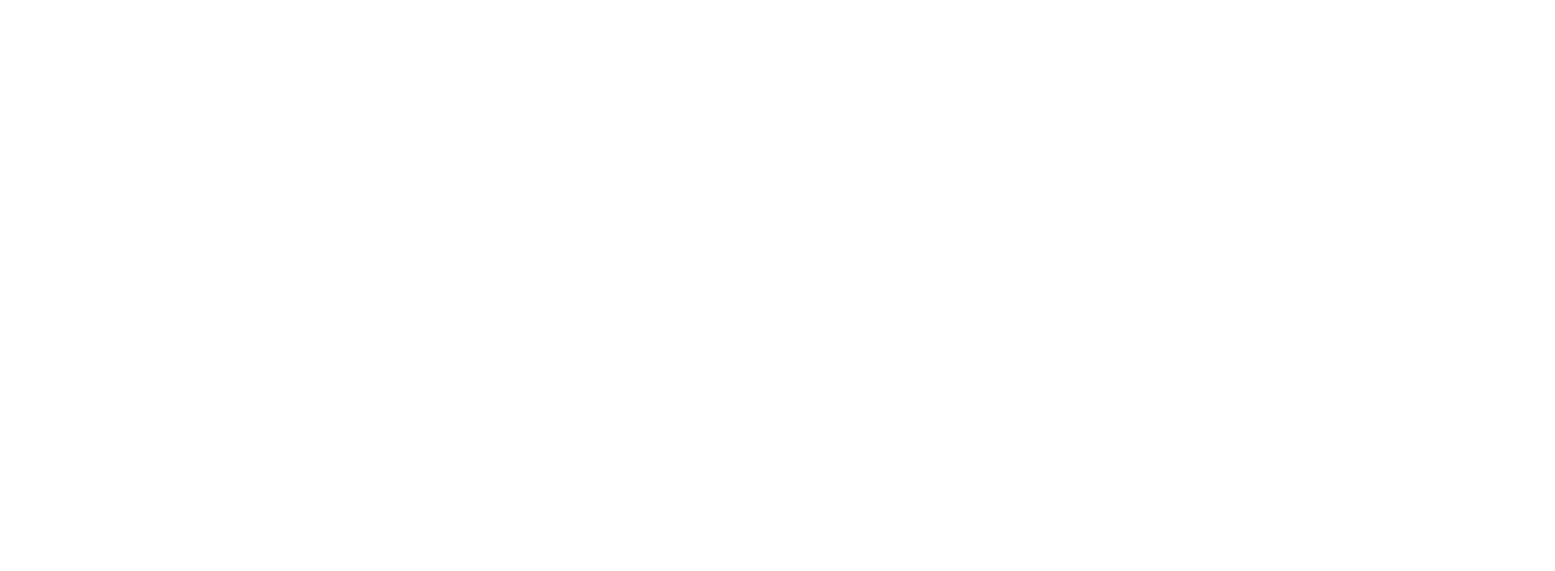
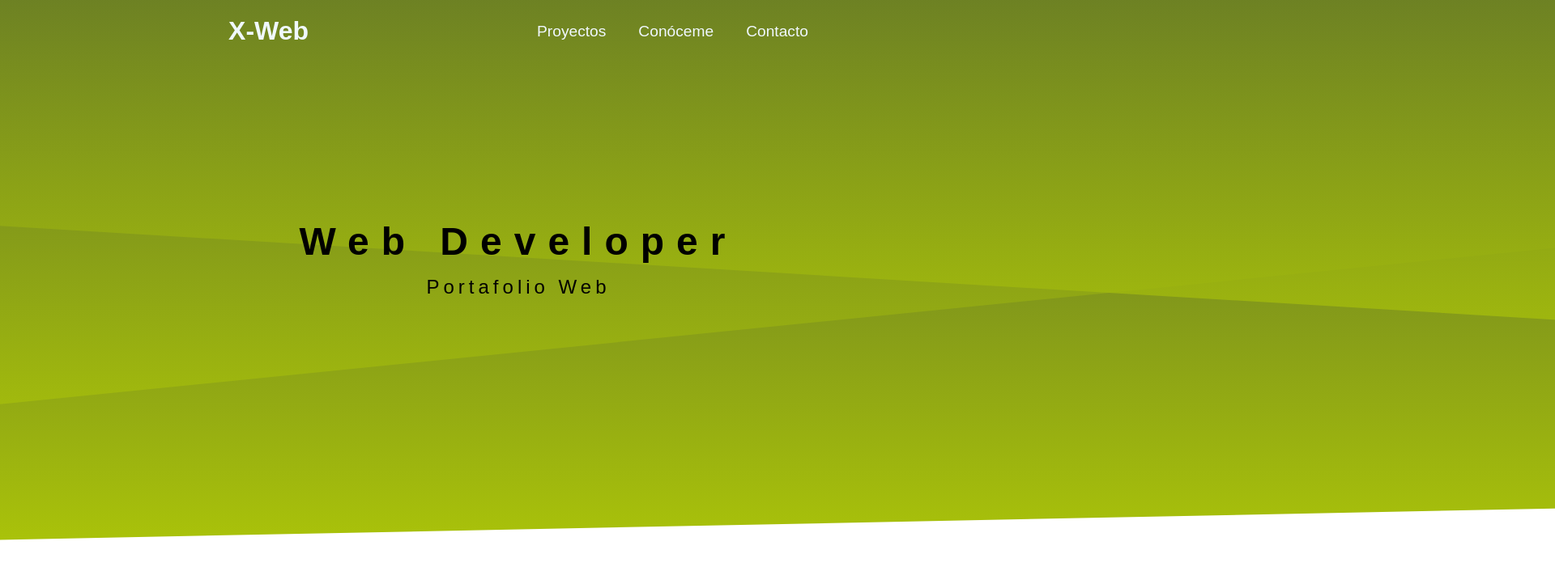
Before and after one commit to Scripts24/typing-and-wave-effect-CSS, a plain HTML site: page index.html in a window 1280 px wide. Shown: the top 706 px of the page at 81% size, 1920 px wide, since content can reach past the window. Drawn offline with Linux system fonts and the light colour scheme; a web font is replaced by a local one.

Commit message:
wave effect

```diff
--- a/css/style.css
+++ b/css/style.css
@@ -1,12 +1,79 @@
 @import url('https://fonts.googleapis.com/css2?family=Sedan:ital@0;1&display=swap');
 
-*{
-    margin: 0;
-    padding: 0;
-    box-sizing: border-box;
+* {
+    margin         : 0;
+    padding        : 0;
+    box-sizing     : border-box;
     text-decoration: none;
 }
 
-body{
+body {
     font-family: 'Sedan', sans-serif;
+    overflow-x : hidden;
 }
+
+#wave {
+    position   : absolute;
+    z-index    : -1;
+    height     : 85vh;
+    margin-left: -1000px;
+    animation  : onda 8s linear infinite alternate;
+}
+
+@keyframes onda {
+    from {
+        margin-left: 0px;
+    }
+}
+
+header {
+    height         : 85vh;
+    display        : flex;
+    flex-direction : column;
+    justify-content: space-between;
+}
+
+.menu {
+    display        : flex;
+    justify-content: space-evenly;
+    margin-top     : 20px;
+}
+
+.menu h2 {
+    font-size: 2em;
+    color    : aliceblue;
+}
+
+.menu nav {
+    display    : flex;
+    gap        : 40px;
+    align-items: center;
+}
+
+.menu nav a {
+    font-size: 1.2em;
+    color    : aliceblue;
+}
+
+.menu nav a:hover {
+    border-bottom: 2px solid aliceblue;
+}
+
+.contenedor {
+    position : absolute;
+    top      : 40%;
+    left     : 50%;
+    transform: translate(-50%, -50%)
+}
+
+.contenedor h1 {
+    font-size     :3em;
+    letter-spacing: 15px;
+    margin-bottom : 15px;
+}
+
+.contenedor .contenedor-texto p {
+    font-size     : 1.5em;
+    letter-spacing: 5px;
+    text-align    : center;
+}
--- a/index.html
+++ b/index.html
@@ -1,12 +1,68 @@
 <!DOCTYPE html>
 <html lang="es">
+
 <head>
     <meta charset="UTF-8">
     <meta name="viewport" content="width=device-width, initial-scale=1.0">
     <title>Efecto typing y wave - solo CSS</title>
     <link rel="stylesheet" href="./css/style.css">
 </head>
+
 <body>
 
+    <header>
+
+        <svg id="wave" style="transform:rotate(180deg); transition: 0.3s" viewBox="0 0 1440 290" version="1.1"
+            xmlns="http://www.w3.org/2000/svg">
+            <defs>
+                <linearGradient id="sw-gradient-0" x1="0" x2="0" y1="1" y2="0">
+                    <stop stop-color="rgba(82, 100, 47, 1)" offset="0%"></stop>
+                    <stop stop-color="rgba(171, 196, 9, 1)" offset="100%"></stop>
+                </linearGradient>
+            </defs>
+            <path style="transform:translate(0, 0px); opacity:1" fill="url(#sw-gradient-0)"
+                d="M0,29L1440,0L2880,87L4320,203L5760,174L7200,116L8640,58L10080,87L11520,29L12960,116L14400,0L15840,87L17280,174L18720,87L20160,116L21600,87L23040,116L24480,203L25920,0L27360,116L28800,0L30240,203L31680,203L33120,0L34560,145L34560,290L33120,290L31680,290L30240,290L28800,290L27360,290L25920,290L24480,290L23040,290L21600,290L20160,290L18720,290L17280,290L15840,290L14400,290L12960,290L11520,290L10080,290L8640,290L7200,290L5760,290L4320,290L2880,290L1440,290L0,290Z">
+            </path>
+            <defs>
+                <linearGradient id="sw-gradient-1" x1="0" x2="0" y1="1" y2="0">
+                    <stop stop-color="rgba(82, 100, 47, 1)" offset="0%"></stop>
+                    <stop stop-color="rgba(171, 196, 9, 1)" offset="100%"></stop>
+                </linearGradient>
+            </defs>
+            <path style="transform:translate(0, 50px); opacity:0.9" fill="url(#sw-gradient-1)"
+                d="M0,145L1440,0L2880,232L4320,116L5760,87L7200,87L8640,203L10080,261L11520,145L12960,145L14400,261L15840,145L17280,232L18720,232L20160,232L21600,87L23040,174L24480,203L25920,145L27360,261L28800,116L30240,174L31680,203L33120,232L34560,145L34560,290L33120,290L31680,290L30240,290L28800,290L27360,290L25920,290L24480,290L23040,290L21600,290L20160,290L18720,290L17280,290L15840,290L14400,290L12960,290L11520,290L10080,290L8640,290L7200,290L5760,290L4320,290L2880,290L1440,290L0,290Z">
+            </path>
+            <defs>
+                <linearGradient id="sw-gradient-2" x1="0" x2="0" y1="1" y2="0">
+                    <stop stop-color="rgba(82, 100, 47, 1)" offset="0%"></stop>
+                    <stop stop-color="rgba(171, 196, 9, 1)" offset="100%"></stop>
+                </linearGradient>
+            </defs>
+            <path style="transform:translate(0, 100px); opacity:0.8" fill="url(#sw-gradient-2)"
+                d="M0,0L1440,87L2880,232L4320,261L5760,174L7200,203L8640,261L10080,261L11520,29L12960,116L14400,261L15840,203L17280,203L18720,145L20160,174L21600,58L23040,29L24480,29L25920,29L27360,116L28800,261L30240,261L31680,203L33120,58L34560,87L34560,290L33120,290L31680,290L30240,290L28800,290L27360,290L25920,290L24480,290L23040,290L21600,290L20160,290L18720,290L17280,290L15840,290L14400,290L12960,290L11520,290L10080,290L8640,290L7200,290L5760,290L4320,290L2880,290L1440,290L0,290Z">
+            </path>
+        </svg>
+
+
+        <div class="menu">
+            <h2>X-Web</h2>
+
+            <nav>
+                <a href="#">Proyectos</a>
+                <a href="#">Conóceme</a>
+                <a href="#">Contacto</a>
+            </nav>
+        </div>
+
+        <div class="contenedor">
+            <h1>Web Developer</h1>
+
+            <div class="contenedor-texto tipado">
+                <p>Portafolio Web</p>
+            </div>
+        </div>
+    </header>
+
 </body>
+
 </html>
```
